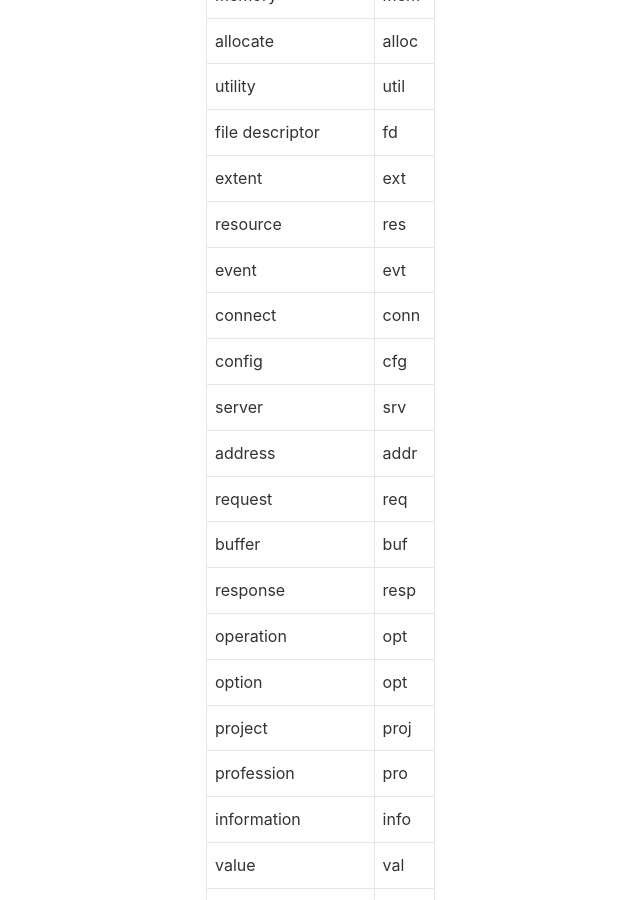
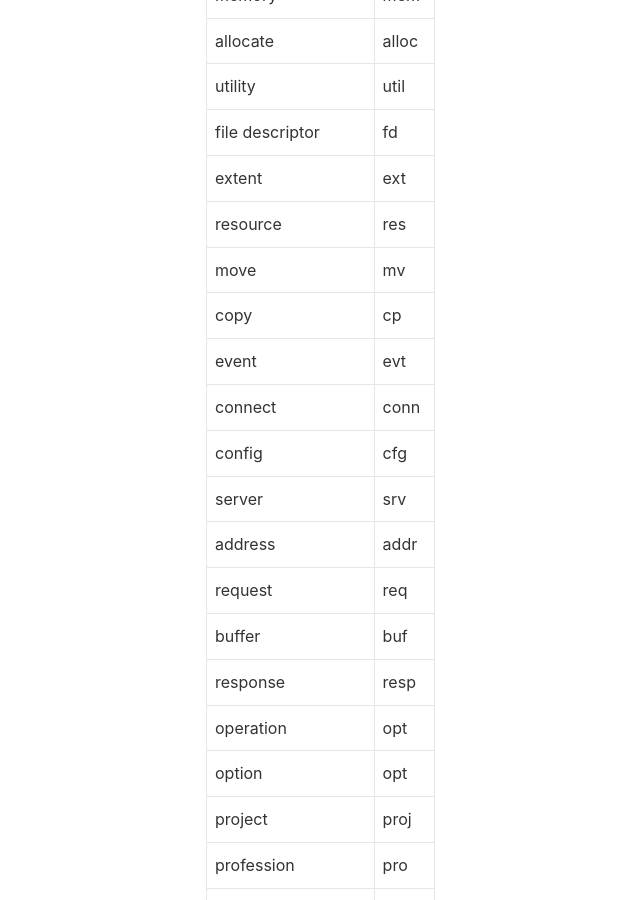
Before and after one commit to lizijie/lizijie.github.io, a Jekyll site: the page built from _posts/2018-04-23-常见代码英文词汇缩写.md, in a window 1280 px wide and 900 px high, scrolled down 441 px. Shown: the whole window, without its empty margins (41-681 px from the left). Built offline with Jekyll 4.4.1, drawn with Linux system fonts in a browser that asks for light colours; nearby versions of some CDN libraries; comment, search, counter and statistics services are not loaded.

Commit message:
Update 2018-04-23-常见代码英文词汇缩写.md

```diff
--- a/_posts/2018-04-23-常见代码英文词汇缩写.md
+++ b/_posts/2018-04-23-常见代码英文词汇缩写.md
@@ -19,6 +19,8 @@ tags: 英文 缩写
 |file descriptor|fd|
 |extent|ext|
 |resource|res|
+|move|mv|
+|copy|cp|
 |---|---|
 |event|evt|
 |connect|conn|
```
